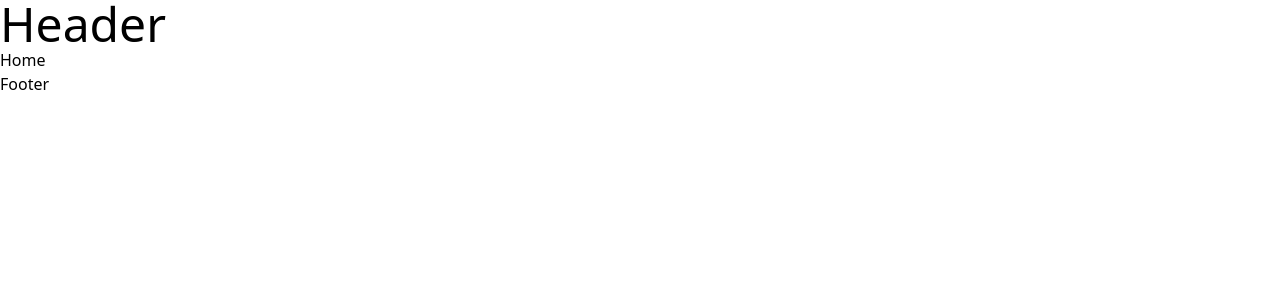
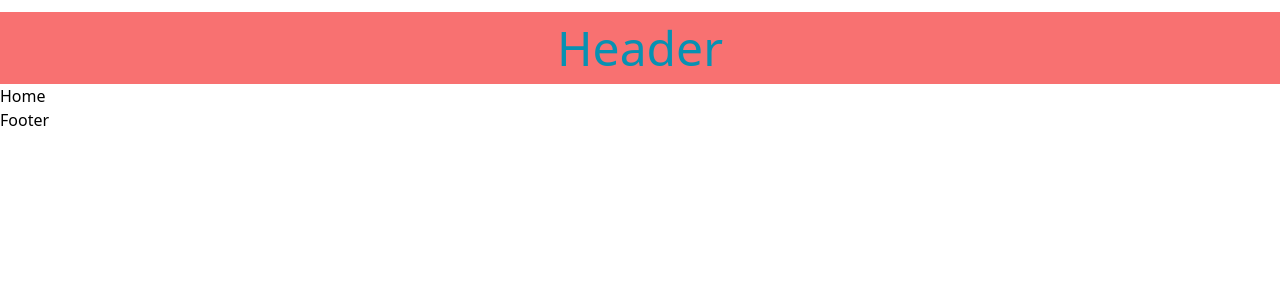
Before and after one commit to ArturDBW/audiophileShop, a React (Vite) app: page / in a window 1280 px wide. Shown: the top 300 px of the page. Built offline with nearby package versions, Linux system fonts and the light colour scheme.

Commit message:
add tailwind prettier package

```diff
--- a/package.json
+++ b/package.json
@@ -26,6 +26,8 @@
     "eslint-plugin-react-hooks": "^4.6.0",
     "eslint-plugin-react-refresh": "^0.4.3",
     "postcss": "^8.4.31",
+    "prettier": "^3.0.3",
+    "prettier-plugin-tailwindcss": "^0.5.4",
     "tailwindcss": "^3.3.3",
     "vite": "^4.4.5"
   }
--- /dev/null
+++ b/prettier.config.cjs
@@ -0,0 +1,4 @@
+// eslint-disable-next-line no-undef
+module.exports = {
+  plugins: ["prettier-plugin-tailwindcss"],
+};
--- a/src/components/Header.jsx
+++ b/src/components/Header.jsx
@@ -1,3 +1,7 @@
 export const Header = () => {
-  return <div className="text-5xl">Header</div>;
+  return (
+    <div className="mt-3 bg-red-400 p-3 text-center text-5xl text-cyan-600">
+      Header
+    </div>
+  );
 };
--- a/tailwind.config.js
+++ b/tailwind.config.js
@@ -1,4 +1,3 @@
-/** @type {import('tailwindcss').Config} */
 export default {
   content: ["./index.html", "./src/**/*.{js,ts,jsx,tsx}"],
   theme: {
```
Also changed, not shown: 1 other file (tests, documents, lock files or other folders).
